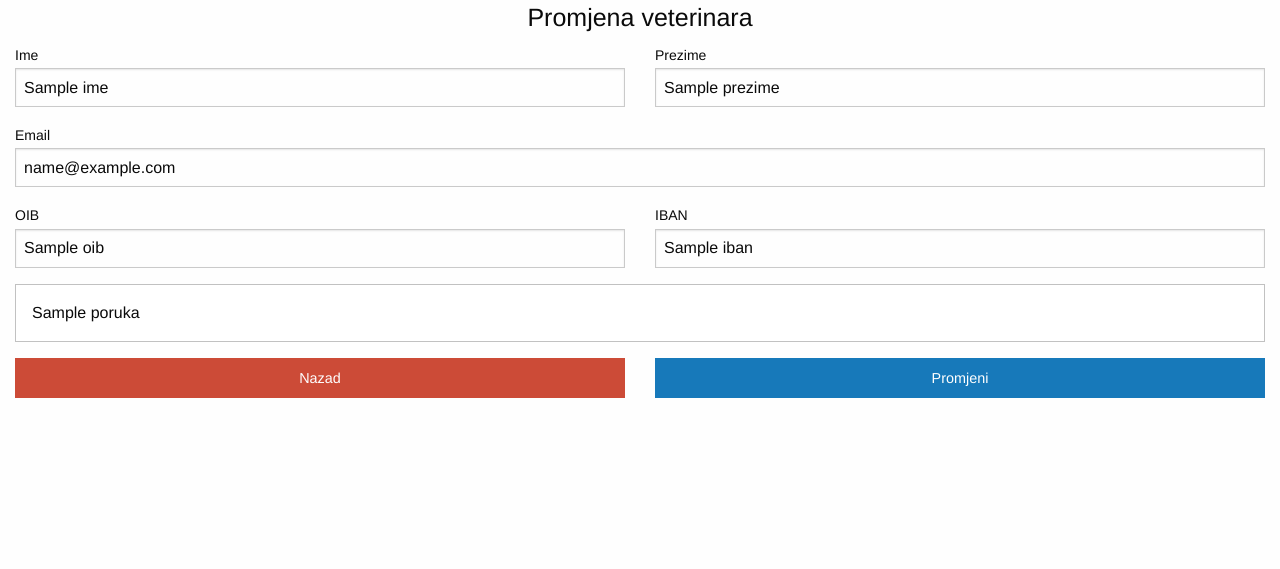
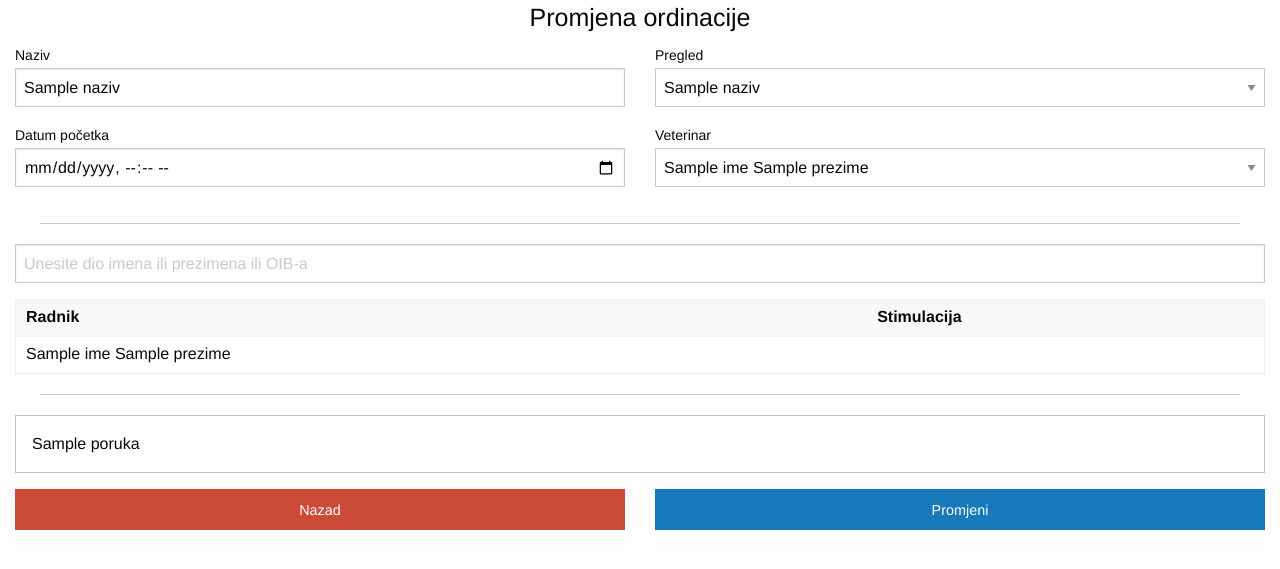
Before and after one commit to KingCro86/veterina, a PHP site: template app/view/privatno/ordinacija/promjena.phtml in a window 1280 px wide. Shown: the top 569 px of the page. Run offline with PHP 8.4, Linux system fonts and the light colour scheme; the template is opened without the code that fills it: most values are stand-ins (such as "Sample title", 1, 10 or a date in 2020); data that the repository does not hold is empty.

Commit message:
Promjena ordinacije

```diff
--- a/app/view/privatno/ordinacija/promjena.phtml
+++ b/app/view/privatno/ordinacija/promjena.phtml
@@ -1,42 +1,83 @@
 <form class="log-in-form"
-    action="<?=App::config('url')?>veterinar/promjena"
+action="<?=App::config('url')?>ordinacija/promjena"
     method="POST">
-  <h4 class="text-center">Promjena veterinara</h4>
+    <h4 class="text-center">Promjena ordinacije</h4>
 
 
 
   <div class="grid-x grid-padding-x">
     <div class="cell large-6">
-        <label>Ime
-          <input type="text" name="ime" value="<?=$entitet->ime?>">
+    <label>Naziv
+          <input type="text" name="naziv" value="<?=$entitet->naziv?>">
         </label>
       </div>
     <div class="cell large-6">
-      <label>Prezime
-        <input type="text"  name="prezime" value="<?=$entitet->prezime?>">
+    <label>Pregled
+        <select name="pregled">
+          <?php foreach($pregledi as $pregled): ?>
+            <option <?php
+              if($entitet->pregled==$pregled->sifra){
+                echo ' selected="selected" ';
+              }
+              ?> value="<?=$pregled->sifra ?>"><?=$pregled->naziv ?></option>
+          <?php endforeach; ?>
+        </select>
+      </label>
+    </div>
+  </div>
+
+
+
+
+  <div class="grid-x grid-padding-x">
+    <div class="cell large-6">
+    <label>Datum početka
+      <input type="datetime-local"
+       name="datumpocetka" value="<?=$entitet->datumpocetka; ?>">
+      </label>
+    </div>
+    <div class="cell large-6">
+    <label>Veterinar
+      <select name="veterinar">
+          <?php foreach($veterinari as $veterinar): ?>
+            <option <?php
+              if($entitet->veterinar==$veterinar->sifra){
+                echo ' selected="selected" ';
+              }
+              ?> value="<?=$veterinar->sifra ?>"><?=$veterinar->ime . ' ' . $veterinar->prezime; ?></option>
+          <?php endforeach; ?>
+        </select>
       </label>
     </div>
   </div>
 
   <div class="grid-x grid-padding-x">
     <div class="cell">
-      <label>Email
-        <input type="email" name="email" value="<?=$entitet->email?>">
-      </label>
-    </div>
-  </div>
+      <hr />
+      <input type="text" id="uvjet"
+            placeholder="Unesite dio imena ili prezimena ili OIB-a">
+      <table>
+        <thead>
+          <tr>
+            <th>Radnik</th>
+            <th>Stimulacija</th>
+          </tr>
+        </thead>
+        <tbody>
+        <?php foreach($entitet->radnici as $red): ?>
+            <tr>
+                <td><?=$red->ime . ' ' . $red->prezime;?></td>
+                <td>
+                <a href="#" id="p_<?=$red->sifra?>">
+                        <i title="brisanje" style="color: red" class="fas fa-trash-alt"></i>
+                        </a>
+                </td>
+            </tr>
 
-
-  <div class="grid-x grid-padding-x">
-    <div class="cell large-6">
-      <label>OIB
-        <input type="text" name="oib" value="<?=$entitet->oib?>">
-      </label>
-    </div>
-    <div class="cell large-6">
-      <label>IBAN
-        <input type="text"  name="iban" value="<?=$entitet->iban?>">
-      </label>
+        <?php endforeach; ?>
+        </tbody>
+      </table>
+      <hr />
     </div>
   </div>
 
@@ -53,7 +94,7 @@
 <div class="grid-x grid-padding-x">
   <div class="cell small-6 medium-6 large-6">
     <a class="alert button expanded"
-        href="<?=App::config('url')?>veterinar/index">Nazad</a>
+    href="<?=App::config('url')?>ordinacija/index">Nazad</a>
   </div>
   <div class="cell small-6 medium-6 large-6">
     <input type="submit" class="button expanded" value="Promjeni"></input>
```
Also changed, not shown: app/controller/OrdinacijaController.php (+8 -3 lines), app/model/Ordinacija.php (+17 -1 lines).
